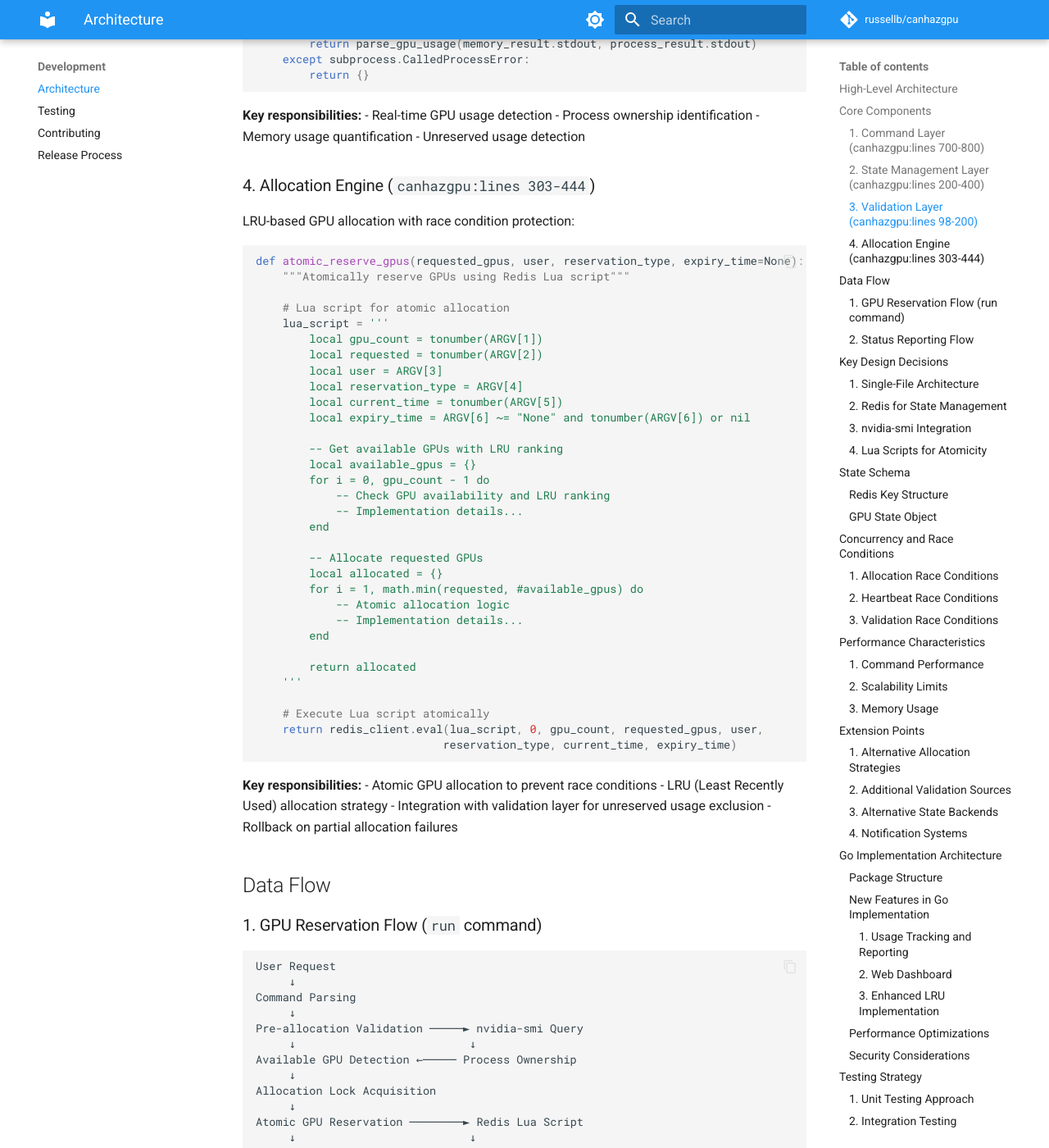
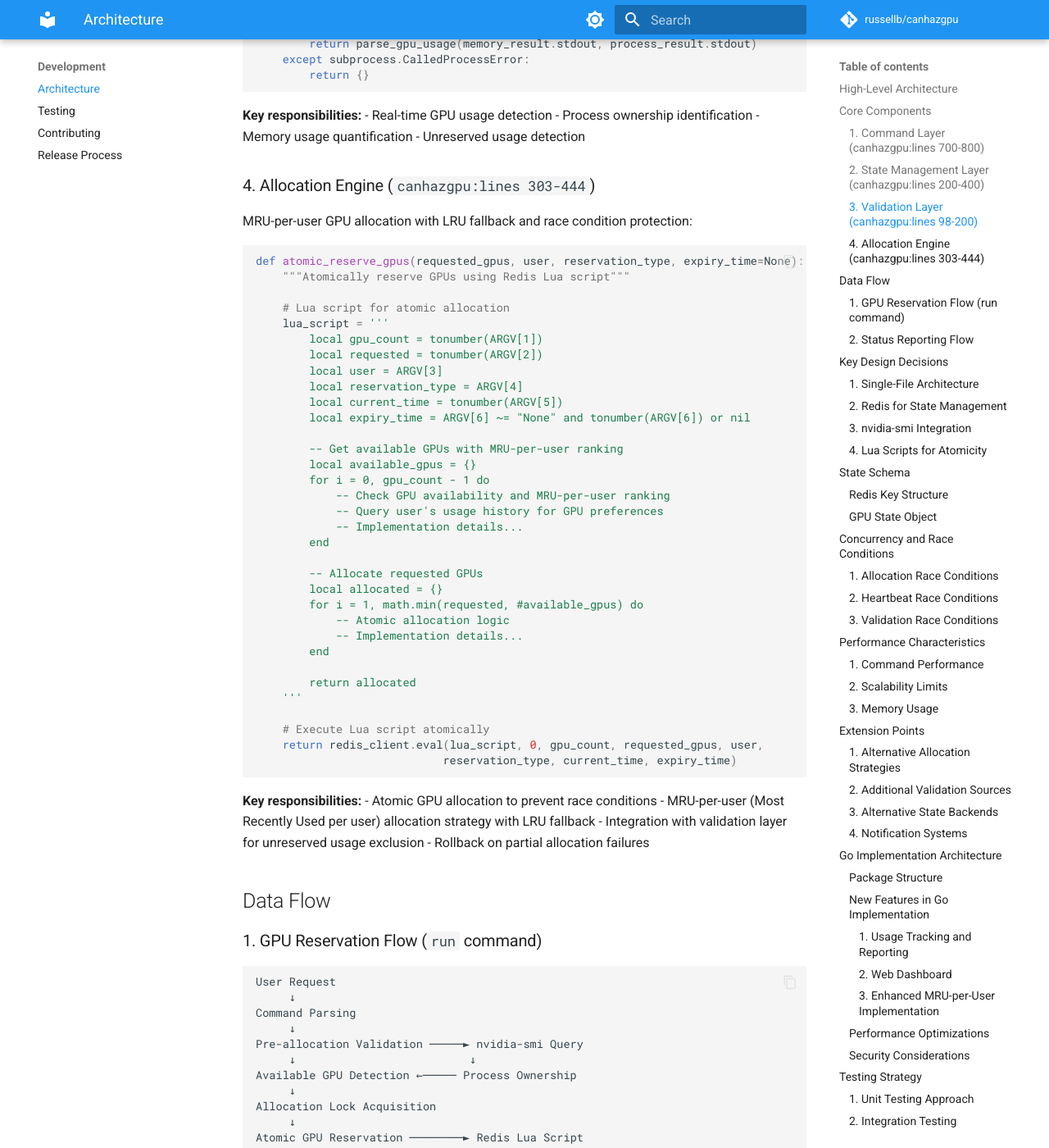
Before and after one commit to russellb/canhazgpu, an MkDocs documentation site: the page built from docs/dev-architecture.md, in a window 1280 px wide and 1400 px high, scrolled down 2127 px. Shown: the whole window at 82% size. Built offline with MkDocs 1.6.1 and Material for MkDocs 9.7.7, drawn with Linux system fonts in a browser that asks for light colours; comment, search, counter and statistics services are not loaded; some of the changed text lies outside the part shown.

Commit message:
Update all documentation to reflect MRU-per-user allocation strategy
Updated all remaining documentation files to replace references to
"LRU (Least Recently Used)" with "MRU-per-user (Most Recently Used
per user)" allocation strategy.

Files updated:
- README.md: Updated key features and "How It Works" sections
- CLAUDE.md: Updated core components, allocation strategy, and project structure
- docs/index.md: Updated key features list and documentation links
- docs/commands.md: Updated run command behavior and allocation section
- docs/dev-architecture.md: Updated architecture diagrams, allocation engine,
  extension points, and implementation details

Changes:
- Replaced "LRU allocation" with "MRU-per-user allocation with LRU fallback"
- Updated section headers from "LRU Allocation" to "MRU-per-User Allocation"
- Changed documentation links from features-lru.md to features-mru-per-user.md
- Updated descriptions to explain GPU affinity and user-specific preferences
- Maintained mentions of LRU as fallback strategy for completeness

This completes the documentation update for the MRU-per-user strategy change.

🤖 Generated with [Claude Code](https://claude.com/claude-code)

Co-Authored-By: Claude <noreply@anthropic.com>

````diff
--- a/docs/dev-architecture.md
+++ b/docs/dev-architecture.md
@@ -17,7 +17,7 @@ canhazgpu is designed as a Go CLI application that uses Redis for distributed co
 │ - run           │    │ - GPU tracking  │    │ - Usage detection│
 │ - reserve       │    │ - Heartbeats    │    │ - Process owner │
 │ - release       │    │ - Locking       │    │ - Memory usage  │
-│ - status        │    │ - LRU tracking  │    │ - Conflict check│
+│ - status        │    │ - MRU-per-user  │    │ - Conflict check│
 │ - admin         │    │ - Expiry        │    │ - Real-time scan│
 │ - report        │    │ - Usage history │    │ - GPU processes │
 │ - web           │    │ - Time tracking │    │ - Memory usage  │
@@ -109,7 +109,7 @@ def detect_gpu_usage():
 
 ### 4. Allocation Engine (`canhazgpu:lines 303-444`)
 
-LRU-based GPU allocation with race condition protection:
+MRU-per-user GPU allocation with LRU fallback and race condition protection:
 
 ```python
 def atomic_reserve_gpus(requested_gpus, user, reservation_type, expiry_time=None):
@@ -124,10 +124,11 @@ def atomic_reserve_gpus(requested_gpus, user, reservation_type, expiry_time=None
         local current_time = tonumber(ARGV[5])
         local expiry_time = ARGV[6] ~= "None" and tonumber(ARGV[6]) or nil
 
-        -- Get available GPUs with LRU ranking
+        -- Get available GPUs with MRU-per-user ranking
         local available_gpus = {}
         for i = 0, gpu_count - 1 do
-            -- Check GPU availability and LRU ranking
+            -- Check GPU availability and MRU-per-user ranking
+            -- Query user's usage history for GPU preferences
             -- Implementation details...
         end
 
@@ -148,7 +149,7 @@ def atomic_reserve_gpus(requested_gpus, user, reservation_type, expiry_time=None
 
 **Key responsibilities:**
 - Atomic GPU allocation to prevent race conditions
-- LRU (Least Recently Used) allocation strategy
+- MRU-per-user (Most Recently Used per user) allocation strategy with LRU fallback
 - Integration with validation layer for unreserved usage exclusion
 - Rollback on partial allocation failures
 
@@ -369,9 +370,9 @@ GPU usage could change between validation and allocation.
 
 ### 1. Alternative Allocation Strategies
 
-Current LRU allocation could be replaced with:
-- Round-robin allocation
-- Thermal-aware allocation
+Current MRU-per-user allocation could be enhanced with:
+- Thermal-aware allocation (prefer cooler GPUs)
+- Performance-based allocation (prefer faster GPUs)
 - Performance-based allocation
 - User priority-based allocation
 
@@ -425,7 +426,7 @@ internal/
 │   ├── report.go          # Usage reporting
 │   └── web.go             # Web dashboard server
 ├── gpu/                    # GPU management logic
-│   ├── allocation.go      # LRU allocation engine
+│   ├── allocation.go      # MRU-per-user allocation engine
 │   ├── validation.go      # nvidia-smi integration
 │   └── heartbeat.go       # Heartbeat manager
 ├── redis_client/          # Redis operations
@@ -475,11 +476,13 @@ type UsageRecord struct {
 - Dark theme for developer-friendly interface
 - Progressive enhancement approach
 
-#### 3. Enhanced LRU Implementation
+#### 3. Enhanced MRU-per-User Implementation
 
 **Improvements:**
+- Efficient usage history queries (last 100 records)
+- Per-user GPU preference tracking
 - Proper RFC3339 timestamp parsing in Lua scripts
-- Better handling of never-used GPUs (last_released = 0)
+- Better handling of never-used GPUs (fallback to global LRU)
 - Atomic operations prevent allocation races
 
 ### Performance Optimizations
````
Also changed, not shown: CLAUDE.md (+6 -5 lines), README.md (+2 -2 lines), docs/commands.md (+7 -6 lines), docs/index.md (+2 -2 lines).
